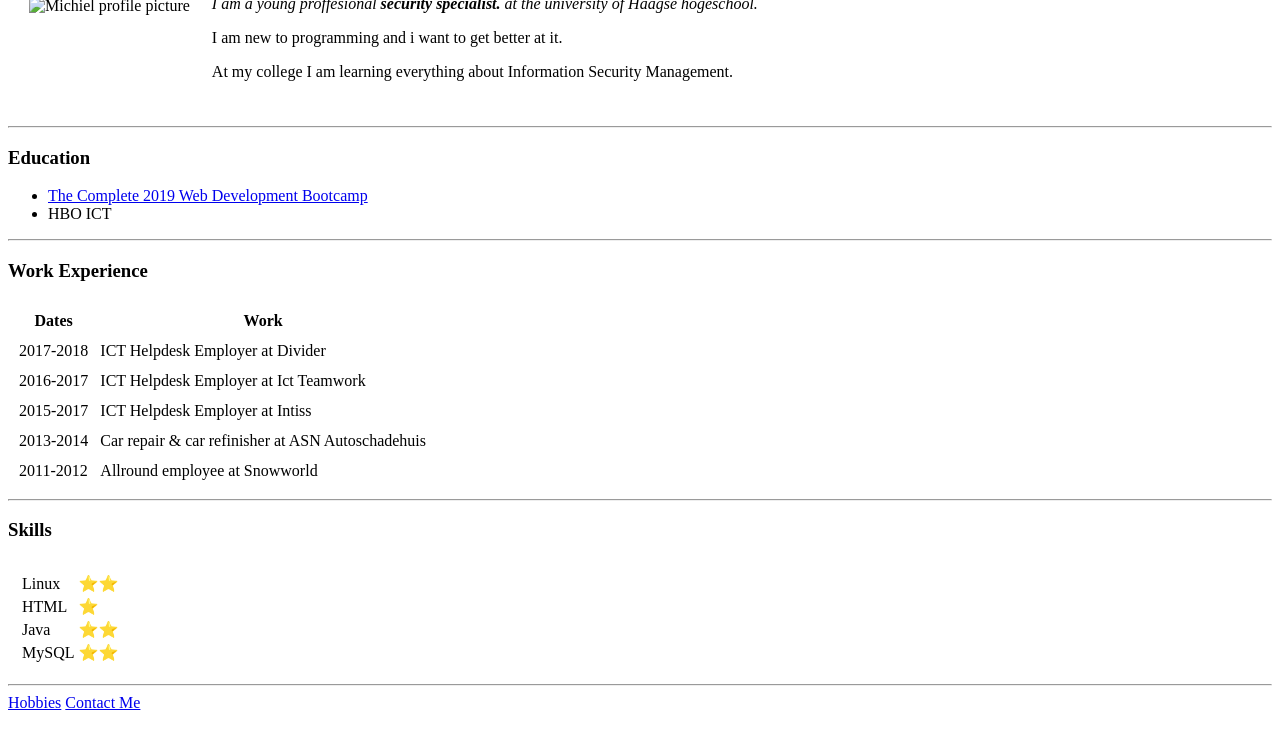
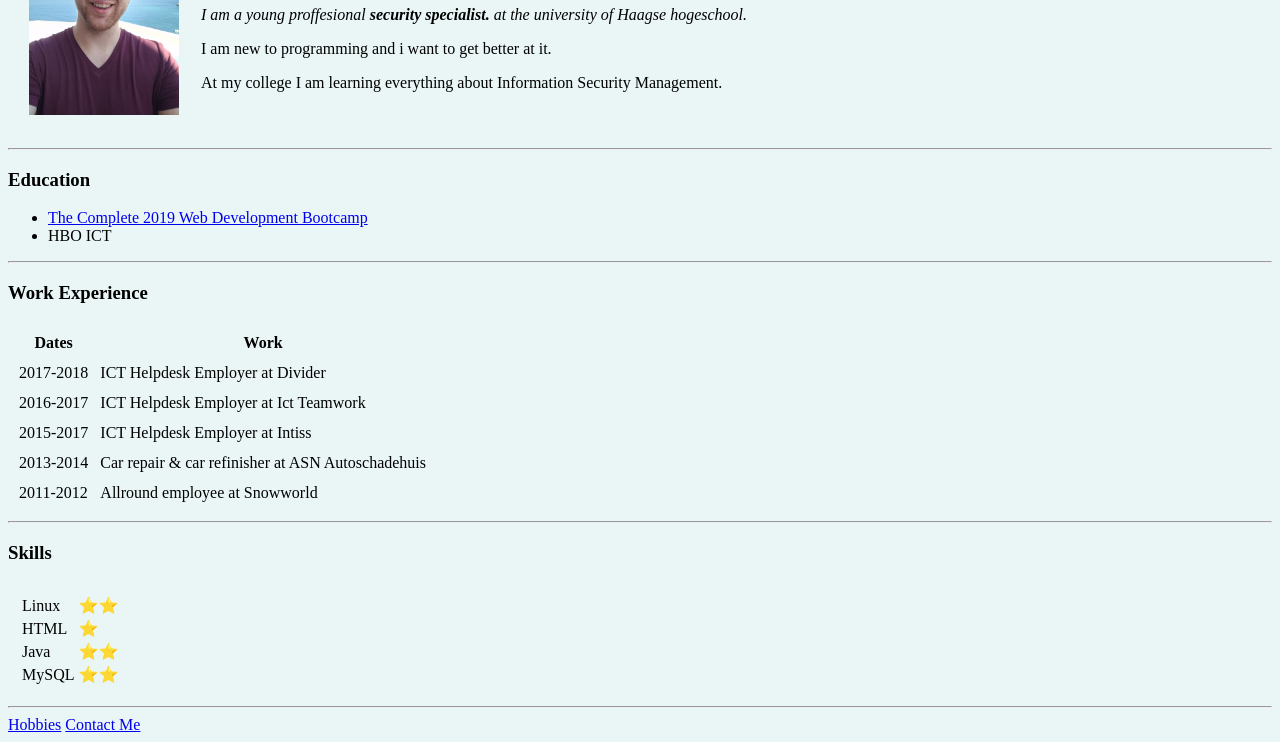
Before and after one commit to MichielHartsuiker/cv, a plain HTML site: page index.html in a window 1280 px wide. Shown: the part 114-856 px from the top of the page. Before the commit the page ends 834 px from the top, so only its background shows below. Drawn offline with Linux system fonts and the light colour scheme.

Commit message:
Add files via upload

```diff
--- a/index.html
+++ b/index.html
@@ -5,10 +5,10 @@
   <title>Michiel's Personal Site</title>
 </head>
 
-<body>
+<body style="background-color: #EAF6F6;">
   <table cellspacing="20">
     <thead>
-      <td><img src="michiel.jpg" width="150" height="200" alt="Michiel profile picture"></td>
+      <td><img src="michiel.png" width="150" height="200" alt="Michiel profile picture"></td>
       <td><h1>Michiel</h1>
       <p><em>I am a young proffesional <strong>security specialist.</strong> at the university of Haagse hogeschool.</em></p>
       <p>I am new to programming and i want to get better at it.</p>
```
